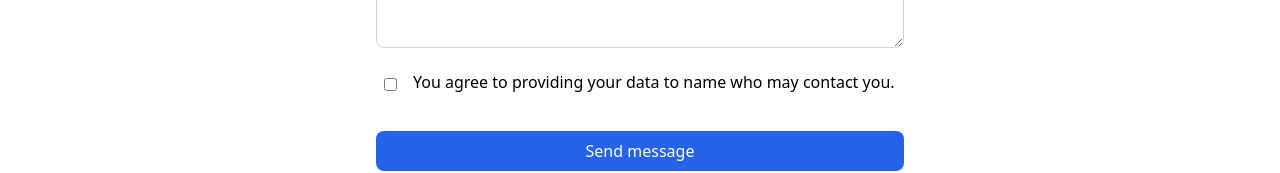
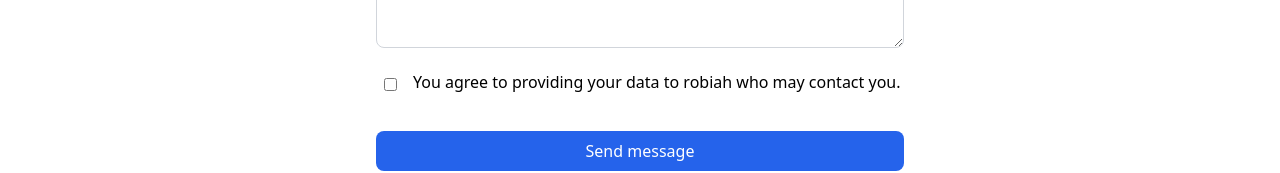
Before and after one commit to zakariyahrobiat/HNGI9-Frontend-stage-1-task, a React (Vite) app: page /contact in a window 1280 px wide. Shown: the part 458-631 px from the top of the page. Built offline with nearby package versions, Linux system fonts and the light colour scheme.

Commit message:
added the contact page

```diff
--- a/src/contact.jsx
+++ b/src/contact.jsx
@@ -70,7 +70,7 @@
                 className="m-2 border-gray-300 rounded-md"
               />
               <label htmlFor="terms">
-                You agree to providing your data to name who may contact you.
+                You agree to providing your data to robiah who may contact you.
               </label>
             </div>
 
```
